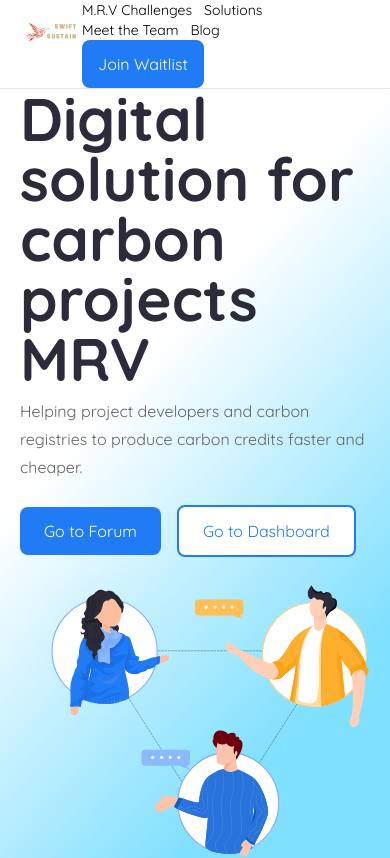
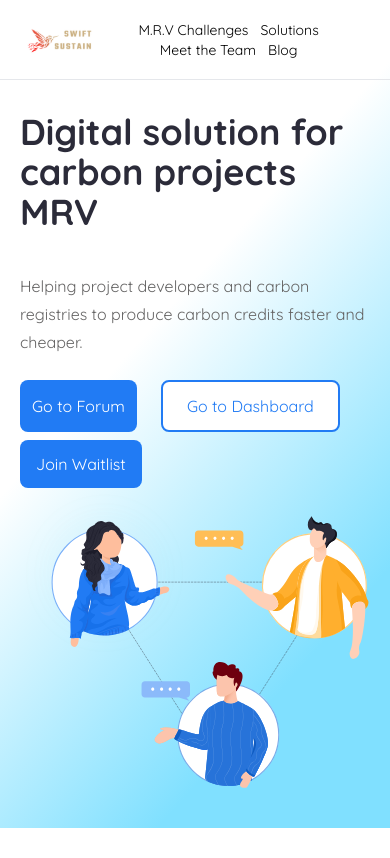
Before and after one commit to junior-8080/MatrixLandingPage, a React (Create React App) app: page / in a window 390 px wide. Shown: the top 858 px of the page. Built offline with nearby package versions, Linux system fonts and the light colour scheme; the HTML template or start-up script is replaced by a standard one.

Commit message:
added animation

```diff
--- a/src/components/Homepage/Banner.jsx
+++ b/src/components/Homepage/Banner.jsx
@@ -16,12 +16,15 @@
                     <div className="flex items-center">
                         <div>
                             <div className="mb-4">
-                                <h1 className="text-primary_dark text-6xl font-bold">Digital solution for<br /> carbon projects<br /> MRV</h1>
+                                <h1 className="text-primary_dark lg:text-6xl text-4xl lg:py-0 py-8 font-bold">Digital solution for<br /> carbon projects<br /> MRV</h1>
                                 <p className="text-primary_dark_200 py-2 leading-7">Helping project developers and carbon registries to produce carbon credits faster and cheaper.</p>
                             </div>
-                            <div>
-                                <button className="bg-primary_blue text-white px-6 py-3 rounded-lg mr-4">Go to Forum</button>
+                            <div className="flex flex-wrap gap-2">
+                                <button className="bg-primary_blue text-white lg:px-6 px-3 py-3 rounded-lg mr-4">Go to Forum</button>
                                 <button className=" text-primary_blue bg-white border-2 border-primary_blue px-6 py-3 rounded-lg">Go to Dashboard</button>
+                                <div className="lg:hidden block">
+                                    <button className="bg-primary_blue  text-white px-4 py-3 rounded-lg">Join Waitlist</button>
+                                </div>
                             </div>
                         </div>
                     </div>
--- a/src/components/Homepage/Challenges.jsx
+++ b/src/components/Homepage/Challenges.jsx
@@ -12,7 +12,7 @@
                 </div>
                 <div className="grid grid-cols-1 lg:grid-cols-3 gap-4">
                     {
-                        challenges.map(challenge => <div className="shadow-lg w-[60%] mr-auto ml-auto py-10 px-5 rounded-lg" style={{ backgroundImage: `${challenge.cardBg}` }}>
+                        challenges.map(challenge => <div className="shadow-lg lg:w-[60%] w-full mr-auto ml-auto py-10 px-5 rounded-lg" style={{ backgroundImage: `${challenge.cardBg}` }}>
                             <p className="text-center font-semibold">{challenge.title}</p>
                             <p className="text-center">{challenge.description}</p>
                         </div>)
--- a/src/components/Homepage/Navbar.jsx
+++ b/src/components/Homepage/Navbar.jsx
@@ -10,7 +10,7 @@
                 <img src={Logo} alt="logo" width={"100px"} />
             </div>
             <div className="flex flex-wrap items-center">
-                <ul className="flex flex-wrap">
+                <ul className="flex flex-wrap lg:justify-start justify-center">
                     {
                         navs.map((nav) => <li className="mr-3 text-sm">
                             <Link to={"/"}>{nav.name}</Link>
@@ -18,8 +18,8 @@
                     }
 
                 </ul>
-                <div>
-                    <button className="bg-primary_blue text-white px-4 py-3 rounded-lg">Join Waitlist</button>
+                <div className="lg:block hidden">
+                    <button className="bg-primary_blue  text-white px-4 py-3 rounded-lg">Join Waitlist</button>
                 </div>
             </div>
         </div>
```
